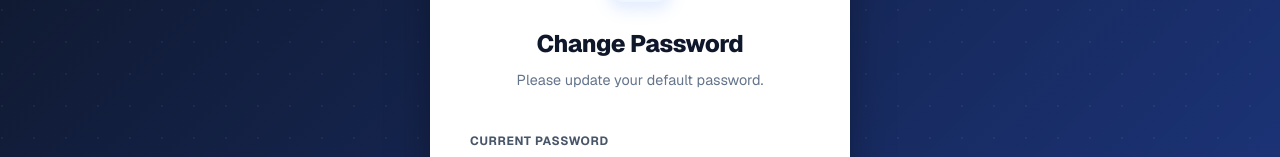
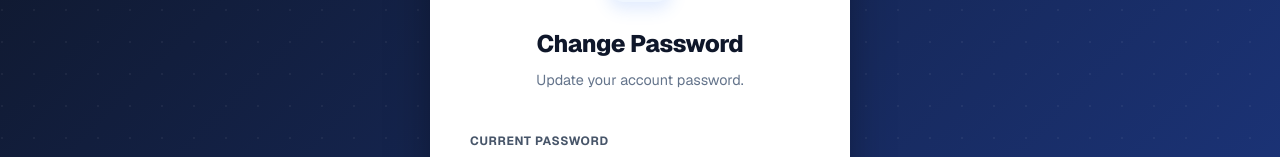
Before and after one commit to RodneyGG/BSCpE_2-1_OJT_Eportfolio, a Next.js app in the folder frontend/: page /change-password in a window 1280 px wide. Shown: the part 184-341 px from the top of the page. Built offline with nearby package versions, Linux system fonts and the light colour scheme; no server answers; sample sign-in values are in the browser's storage.

Commit message:
Add voluntary password-change entry to profile dropdown (#13)

```diff
--- a/frontend/app/change-password/page.tsx
+++ b/frontend/app/change-password/page.tsx
@@ -114,7 +114,11 @@ export default function ChangePasswordPage() {
             <IconKey />
           </div>
           <h1 style={{ fontSize: "1.5rem", fontWeight: 800, color: "#0f172a", margin: "0 0 0.5rem 0", letterSpacing: "-0.02em" }}>Change Password</h1>
-          <p style={{ fontSize: "0.9rem", color: "#64748b", margin: 0 }}>Please update your default password.</p>
+          <p style={{ fontSize: "0.9rem", color: "#64748b", margin: 0 }}>
+            {user?.must_change_password
+              ? "Please update your default password."
+              : "Update your account password."}
+          </p>
         </div>
 
         {errorMsg && (
--- a/frontend/app/components/AppNavbar.tsx
+++ b/frontend/app/components/AppNavbar.tsx
@@ -59,6 +59,13 @@ function IconLogin() {
   return (
     <svg width={14} height={14} viewBox="0 0 24 24" fill="none" stroke="currentColor" strokeWidth={2} strokeLinecap="round" strokeLinejoin="round">
       <path d="M15 3h4a2 2 0 0 1 2 2v14a2 2 0 0 1-2 2h-4M10 17l5-5-5-5M15 12H3" />
+    </svg>
+  );
+}
+function IconLock() {
+  return (
+    <svg width={16} height={16} viewBox="0 0 24 24" fill="none" stroke="currentColor" strokeWidth={2} strokeLinecap="round" strokeLinejoin="round">
+      <rect x="3" y="11" width="18" height="11" rx="2" /><path d="M7 11V7a5 5 0 0 1 10 0v4" />
     </svg>
   );
 }
@@ -289,6 +296,7 @@ export default function AppNavbar() {
               }}>
                 {[
                   { href: "/profile", label: "My Profile", icon: <IconUser />, external: false },
+                  { href: "/change-password", label: "Change Password", icon: <IconLock />, external: false },
                   { href: "/help", label: "Help / Docs", icon: <IconHelp />, external: false },
                   { href: "/user-manual", label: "User Manual", icon: <IconBook />, external: false },
                   ...(role === "admin" ? [{ href: "/admin/activity-log", label: "Activity Log", icon: <IconActivity />, external: false }] : []),
```
